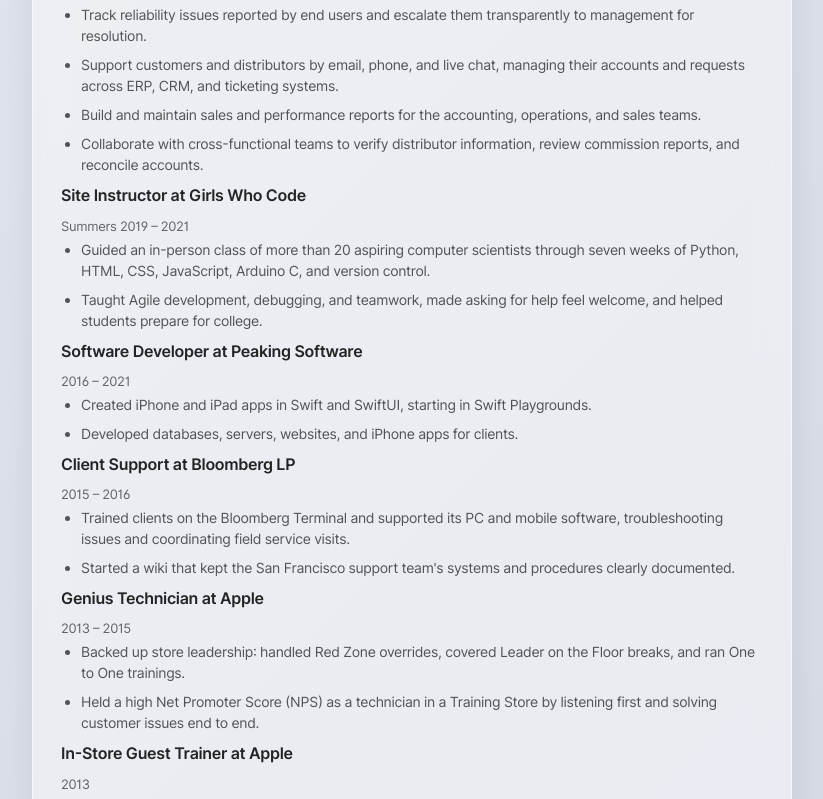
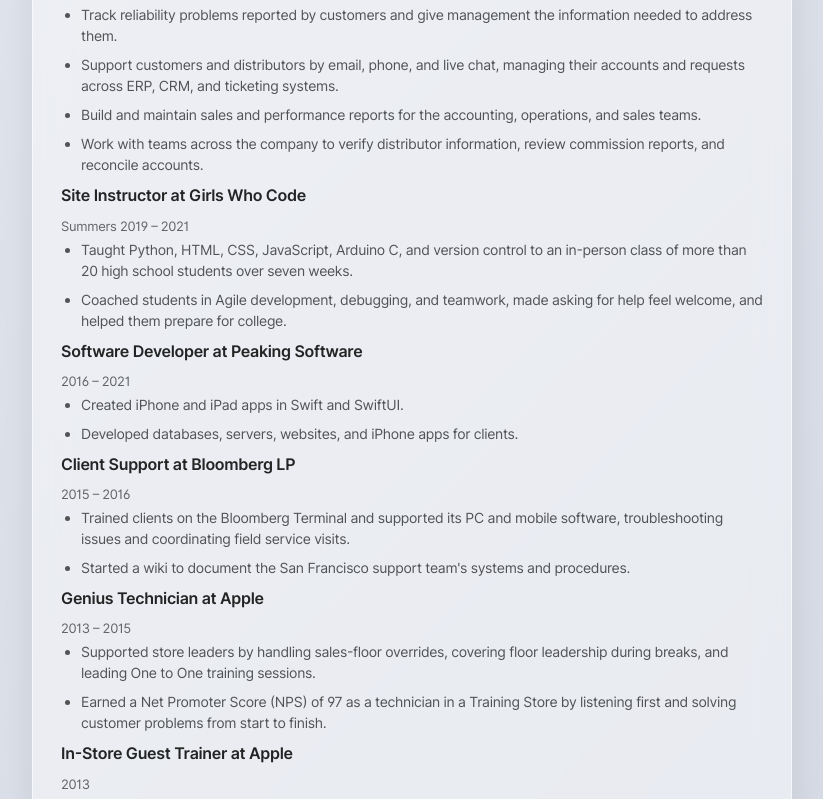
Before and after one commit to soliskit/portfolio, a Next.js app: page / in a window 1280 px wide. Shown: the part 1161-1960 px from the top of the page, without its empty margins (228-1051 px from the left). Built offline with nearby package versions, Linux system fonts and the light colour scheme.

Commit message:
Match Experience bullets to the resume

```diff
--- a/components/Experience.js
+++ b/components/Experience.js
@@ -10,8 +10,8 @@ export default function Experience() {
         <span>2024 – Present</span>
         <ul>
           <li>
-            Track reliability issues reported by end users and escalate them
-            transparently to management for resolution.
+            Track reliability problems reported by customers and give management
+            the information needed to address them.
           </li>
           <li>
             Support customers and distributors by email, phone, and live chat,
@@ -23,7 +23,7 @@ export default function Experience() {
             operations, and sales teams.
           </li>
           <li>
-            Collaborate with cross-functional teams to verify distributor
+            Work with teams across the company to verify distributor
             information, review commission reports, and reconcile accounts.
           </li>
         </ul>
@@ -34,13 +34,13 @@ export default function Experience() {
         <span>Summers 2019 – 2021</span>
         <ul>
           <li>
-            Guided an in-person class of more than 20 aspiring computer
-            scientists through seven weeks of Python, HTML, CSS, JavaScript,
-            Arduino C, and version control.
+            Taught Python, HTML, CSS, JavaScript, Arduino C, and version control
+            to an in-person class of more than 20 high school students over
+            seven weeks.
           </li>
           <li>
-            Taught Agile development, debugging, and teamwork, made asking for
-            help feel welcome, and helped students prepare for college.
+            Coached students in Agile development, debugging, and teamwork, made
+            asking for help feel welcome, and helped them prepare for college.
           </li>
         </ul>
       </div>
@@ -50,8 +50,7 @@ export default function Experience() {
         <span>2016 – 2021</span>
         <ul>
           <li>
-            Created iPhone and iPad apps in Swift and SwiftUI, starting in Swift
-            Playgrounds.
+            Created iPhone and iPad apps in Swift and SwiftUI.
           </li>
           <li>
             Developed databases, servers, websites, and iPhone apps for clients.
@@ -69,8 +68,8 @@ export default function Experience() {
             service visits.
           </li>
           <li>
-            Started a wiki that kept the San Francisco support team&apos;s
-            systems and procedures clearly documented.
+            Started a wiki to document the San Francisco support team&apos;s
+            systems and procedures.
           </li>
         </ul>
       </div>
@@ -80,12 +79,14 @@ export default function Experience() {
         <span>2013 – 2015</span>
         <ul>
           <li>
-            Backed up store leadership: handled Red Zone overrides, covered
-            Leader on the Floor breaks, and ran One to One trainings.
+            Supported store leaders by handling sales-floor overrides, covering
+            floor leadership during breaks, and leading One to One training
+            sessions.
           </li>
           <li>
-            Held a high Net Promoter Score (NPS) as a technician in a Training
-            Store by listening first and solving customer issues end to end.
+            Earned a Net Promoter Score (NPS) of 97 as a technician in a
+            Training Store by listening first and solving customer problems from
+            start to finish.
           </li>
         </ul>
       </div>
@@ -95,7 +96,7 @@ export default function Experience() {
         <span>2013</span>
         <ul>
           <li>
-            Designed and delivered training for new-hire onboarding, sales,
+            Built and delivered training for new-hire onboarding, sales,
             technical skills, and train-the-trainer workshops.
           </li>
           <li>
```
